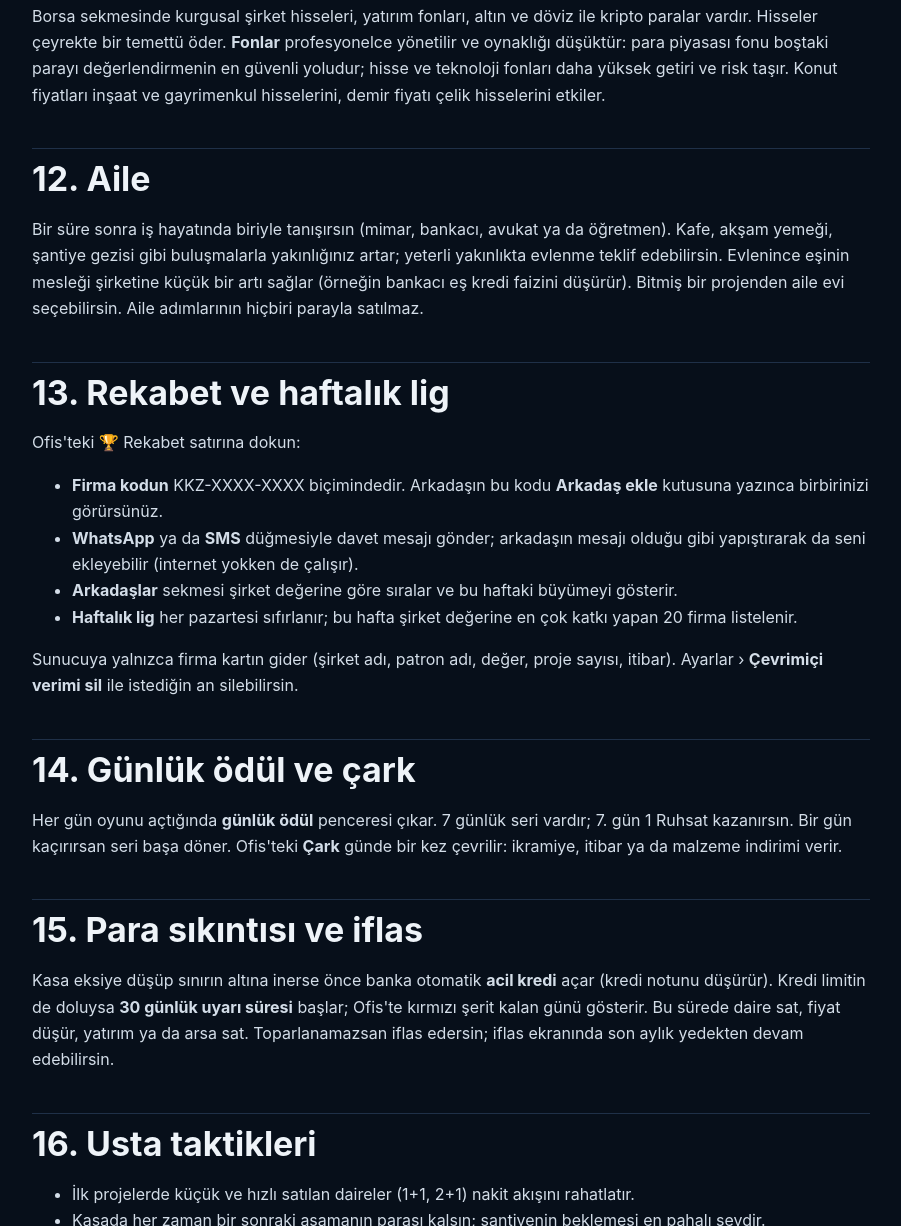
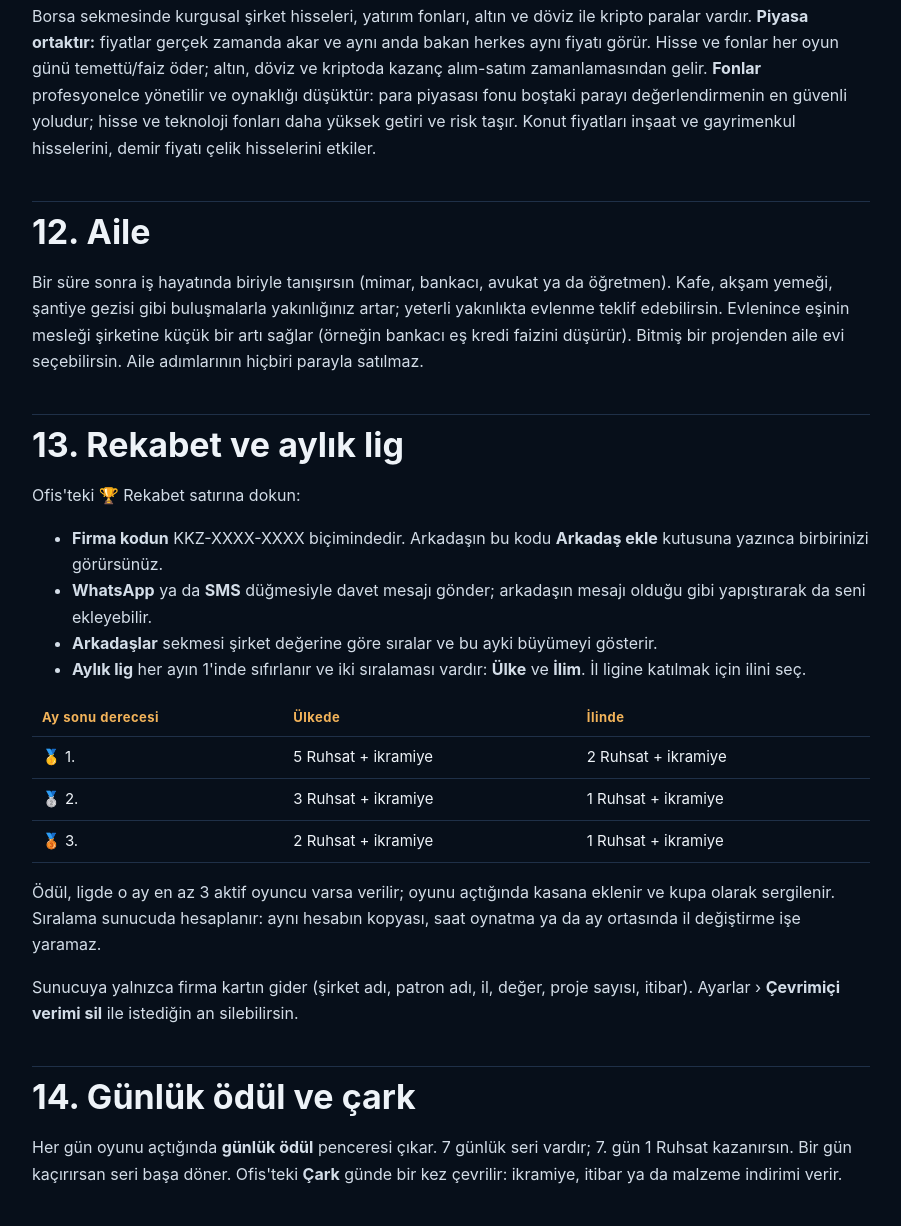
Before and after one commit to ismetaltnbas/katkatzengin, a plain HTML site: page kilavuz.html in a window 1280 px wide. Shown: the part 4055-5281 px from the top of the page, without its empty margins (330-1231 px from the left). Drawn offline with Linux system fonts and the light colour scheme.

Commit message:
Aylık lig, il sıralaması, ödüller ve ortak piyasa kılavuza eklendi
Co-Authored-By: Claude Opus 5.5 <noreply@anthropic.com>

```diff
--- a/kilavuz.html
+++ b/kilavuz.html
@@ -171,20 +171,27 @@
     <p><b>Stok al</b>, süren projelerinin kalan malzeme ihtiyacını bugünkü fiyattan peşin alır ve fiyatı sabitler; sonraki aşamalarda önce stoktan kullanılır. Ara sıra "zam geliyor" söylentisi çıkar ve iki seçenek sunulur: <b>Şimdi al</b> ya da <b>Bekle</b>. Söylentiler çoğu zaman doğru çıkar ama her zaman değil; yanlış çıkarsa fiyat düşer.</p>
 
     <h2 id="borsa">11. Borsa ve fonlar</h2>
-    <p>Borsa sekmesinde kurgusal şirket hisseleri, yatırım fonları, altın ve döviz ile kripto paralar vardır. Hisseler çeyrekte bir temettü öder. <b>Fonlar</b> profesyonelce yönetilir ve oynaklığı düşüktür: para piyasası fonu boştaki parayı değerlendirmenin en güvenli yoludur; hisse ve teknoloji fonları daha yüksek getiri ve risk taşır. Konut fiyatları inşaat ve gayrimenkul hisselerini, demir fiyatı çelik hisselerini etkiler.</p>
+    <p>Borsa sekmesinde kurgusal şirket hisseleri, yatırım fonları, altın ve döviz ile kripto paralar vardır. <b>Piyasa ortaktır:</b> fiyatlar gerçek zamanda akar ve aynı anda bakan herkes aynı fiyatı görür. Hisse ve fonlar her oyun günü temettü/faiz öder; altın, döviz ve kriptoda kazanç alım-satım zamanlamasından gelir. <b>Fonlar</b> profesyonelce yönetilir ve oynaklığı düşüktür: para piyasası fonu boştaki parayı değerlendirmenin en güvenli yoludur; hisse ve teknoloji fonları daha yüksek getiri ve risk taşır. Konut fiyatları inşaat ve gayrimenkul hisselerini, demir fiyatı çelik hisselerini etkiler.</p>
 
     <h2 id="aile">12. Aile</h2>
     <p>Bir süre sonra iş hayatında biriyle tanışırsın (mimar, bankacı, avukat ya da öğretmen). Kafe, akşam yemeği, şantiye gezisi gibi buluşmalarla yakınlığınız artar; yeterli yakınlıkta evlenme teklif edebilirsin. Evlenince eşinin mesleği şirketine küçük bir artı sağlar (örneğin bankacı eş kredi faizini düşürür). Bitmiş bir projenden aile evi seçebilirsin. Aile adımlarının hiçbiri parayla satılmaz.</p>
 
-    <h2 id="rekabet">13. Rekabet ve haftalık lig</h2>
+    <h2 id="rekabet">13. Rekabet ve aylık lig</h2>
     <p>Ofis'teki 🏆 Rekabet satırına dokun:</p>
     <ul>
       <li><b>Firma kodun</b> KKZ-XXXX-XXXX biçimindedir. Arkadaşın bu kodu <b>Arkadaş ekle</b> kutusuna yazınca birbirinizi görürsünüz.</li>
-      <li><b>WhatsApp</b> ya da <b>SMS</b> düğmesiyle davet mesajı gönder; arkadaşın mesajı olduğu gibi yapıştırarak da seni ekleyebilir (internet yokken de çalışır).</li>
-      <li><b>Arkadaşlar</b> sekmesi şirket değerine göre sıralar ve bu haftaki büyümeyi gösterir.</li>
-      <li><b>Haftalık lig</b> her pazartesi sıfırlanır; bu hafta şirket değerine en çok katkı yapan 20 firma listelenir.</li>
+      <li><b>WhatsApp</b> ya da <b>SMS</b> düğmesiyle davet mesajı gönder; arkadaşın mesajı olduğu gibi yapıştırarak da seni ekleyebilir.</li>
+      <li><b>Arkadaşlar</b> sekmesi şirket değerine göre sıralar ve bu ayki büyümeyi gösterir.</li>
+      <li><b>Aylık lig</b> her ayın 1'inde sıfırlanır ve iki sıralaması vardır: <b>Ülke</b> ve <b>İlim</b>. İl ligine katılmak için ilini seç.</li>
     </ul>
-    <p>Sunucuya yalnızca firma kartın gider (şirket adı, patron adı, değer, proje sayısı, itibar). Ayarlar › <b>Çevrimiçi verimi sil</b> ile istediğin an silebilirsin.</p>
+    <table>
+      <tr><th>Ay sonu derecesi</th><th>Ülkede</th><th>İlinde</th></tr>
+      <tr><td>🥇 1.</td><td>5 Ruhsat + ikramiye</td><td>2 Ruhsat + ikramiye</td></tr>
+      <tr><td>🥈 2.</td><td>3 Ruhsat + ikramiye</td><td>1 Ruhsat + ikramiye</td></tr>
+      <tr><td>🥉 3.</td><td>2 Ruhsat + ikramiye</td><td>1 Ruhsat + ikramiye</td></tr>
+    </table>
+    <p>Ödül, ligde o ay en az 3 aktif oyuncu varsa verilir; oyunu açtığında kasana eklenir ve kupa olarak sergilenir. Sıralama sunucuda hesaplanır: aynı hesabın kopyası, saat oynatma ya da ay ortasında il değiştirme işe yaramaz.</p>
+    <p>Sunucuya yalnızca firma kartın gider (şirket adı, patron adı, il, değer, proje sayısı, itibar). Ayarlar › <b>Çevrimiçi verimi sil</b> ile istediğin an silebilirsin.</p>
 
     <h2 id="odul">14. Günlük ödül ve çark</h2>
     <p>Her gün oyunu açtığında <b>günlük ödül</b> penceresi çıkar. 7 günlük seri vardır; 7. gün 1 Ruhsat kazanırsın. Bir gün kaçırırsan seri başa döner. Ofis'teki <b>Çark</b> günde bir kez çevrilir: ikramiye, itibar ya da malzeme indirimi verir.</p>
```
Also changed, not shown: gizlilik.html (+1 -1 lines), index.html (+7 -7 lines), videolar.html (+1 -1 lines).
